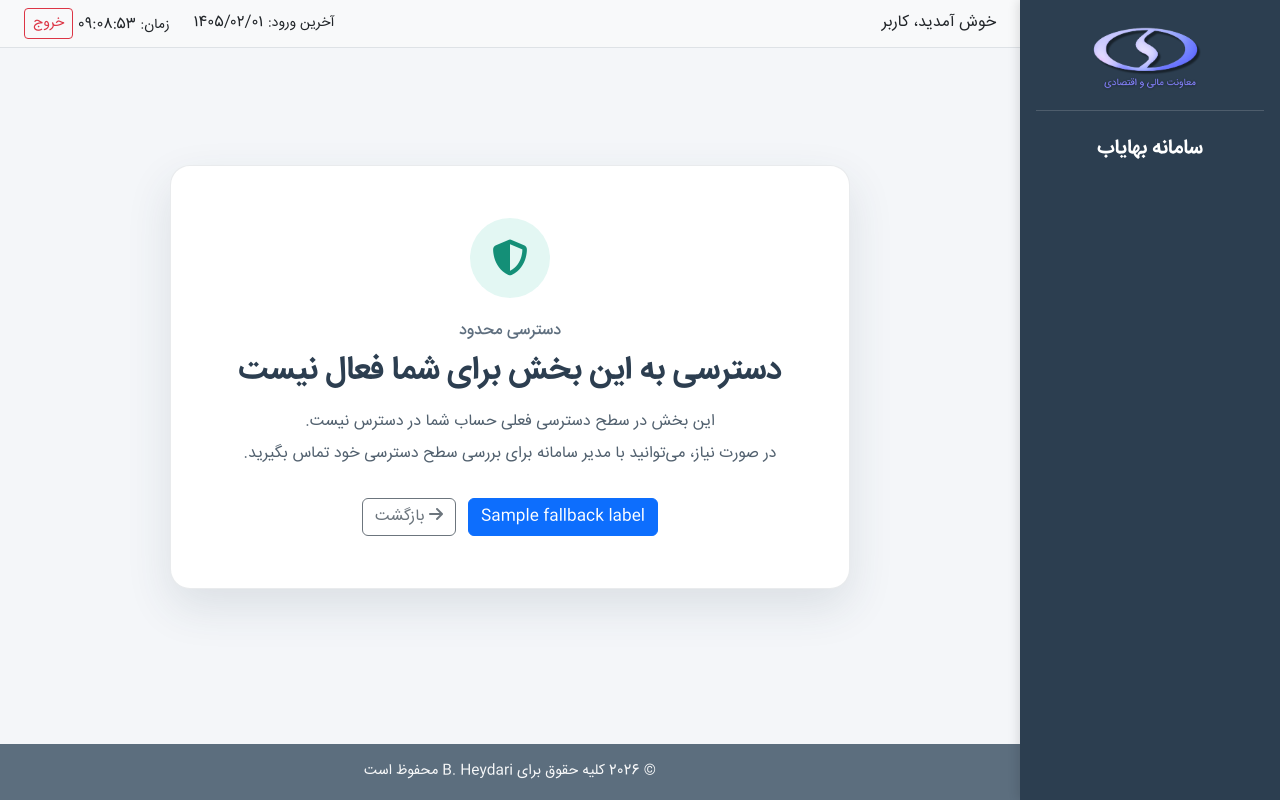
After one commit to BabakHeidari/Engcost_determination_app, a Flask app: template templates/errors/403.html in a window 1280 px wide. The commit adds this page. Run offline with Flask 3, Linux system fonts and the light colour scheme; the template is opened without the code that fills it: most values are stand-ins (such as "Sample title", 1, 10 or a date in 2020).

Commit message:
Add friendly Persian access-denied experience

```diff
--- a/app.py
+++ b/app.py
@@ -1,4 +1,4 @@
-from flask import Flask, redirect, url_for
+from flask import Flask, jsonify, redirect, render_template, request, url_for
 # from functools import wraps
 from modules.auth.routes import auth_bp
 from modules.desk.routes import desk_bp
@@ -11,7 +11,7 @@ from modules.profile.routes import profile_bp
 import secrets
 from utils.auth import load_current_user
 from utils.module_registry import MODULE_REGISTRY
-from utils.profile_authorization import get_effective_level, is_top_level_admin
+from utils.profile_authorization import first_accessible_endpoint, get_effective_level, is_top_level_admin
 from utils.localization import DEFAULT_DIRECTION, DEFAULT_LANGUAGE, DEFAULT_LOCALE, display_value, format_jalali_date, format_jalali_datetime, format_persian_digits, parse_jalali_input, t
 from utils.demo_data import persian_demo_enabled
 
@@ -30,6 +30,41 @@ app.register_blueprint(general_parameters_bp)
 app.register_blueprint(factory_parameters_bp)
 app.register_blueprint(cost_calculation_bp, url_prefix="/cost")
 app.register_blueprint(profile_bp)
+
+
+def _expects_json_error():
+    """Keep API, JSON, and XHR failures machine-readable."""
+    return (
+        request.path.startswith("/api/")
+        or request.is_json
+        or request.headers.get("X-Requested-With") == "XMLHttpRequest"
+        or request.accept_mimetypes.best == "application/json"
+    )
+
+
+@app.errorhandler(403)
+def forbidden(_error):
+    """Present authorization failures without changing their HTTP semantics."""
+    if _expects_json_error():
+        return jsonify({
+            "success": False,
+            "error": "forbidden",
+            "message": "سطح دسترسی فعلی حساب شما برای انجام این عملیات کافی نیست.",
+        }), 403
+
+    current_user = load_current_user()
+    fallback_endpoint = first_accessible_endpoint(current_user)
+    if fallback_endpoint:
+        fallback_url = url_for(fallback_endpoint)
+        fallback_label = "رفتن به میز کار" if fallback_endpoint == "desk.workdesk" else "رفتن به بخش در دسترس"
+    else:
+        fallback_url = url_for("auth.logout")
+        fallback_label = "خروج امن"
+    return render_template(
+        "errors/403.html",
+        fallback_url=fallback_url,
+        fallback_label=fallback_label,
+    ), 403
 
 app.jinja_env.filters["display_value"] = display_value
 app.jinja_env.filters["persian_digits"] = format_persian_digits
--- a/static/css/style.css
+++ b/static/css/style.css
@@ -215,6 +215,81 @@ samp,
 /* Prevent body scroll when sidebar is open on mobile */
 body.sidebar-open {
     overflow: hidden;
+}
+
+/* Friendly access-denied state */
+.access-denied {
+    min-block-size: calc(100vh - 190px);
+    display: grid;
+    place-items: center;
+    padding-block: 2rem;
+}
+
+.access-denied__card {
+    inline-size: min(100%, 680px);
+    padding: clamp(1.5rem, 5vw, 3.25rem);
+    border: 1px solid rgba(44, 62, 80, 0.1);
+    border-radius: 1.25rem;
+    background: #fff;
+    box-shadow: 0 18px 45px rgba(44, 62, 80, 0.12);
+    text-align: center;
+}
+
+.access-denied__icon {
+    display: inline-grid;
+    place-items: center;
+    inline-size: 5rem;
+    block-size: 5rem;
+    margin-block-end: 1.25rem;
+    border-radius: 50%;
+    background: rgba(26, 188, 156, 0.12);
+    color: #148f77;
+    font-size: 2.25rem;
+}
+
+.access-denied__eyebrow {
+    margin-block-end: 0.5rem;
+    color: #5f6f7f;
+    font-weight: 500;
+}
+
+.access-denied h1 {
+    margin-block-end: 1rem;
+    color: #2c3e50;
+    font-size: clamp(1.35rem, 4vw, 2rem);
+    font-weight: 700;
+}
+
+.access-denied__message {
+    margin: 0 auto 1.75rem;
+    color: #52616f;
+    line-height: 2;
+}
+
+.access-denied__actions {
+    display: flex;
+    justify-content: center;
+    gap: 0.75rem;
+}
+
+.access-denied__actions .btn:focus-visible {
+    outline: 3px solid rgba(26, 188, 156, 0.4);
+    outline-offset: 3px;
+}
+
+@media (max-width: 575.98px) {
+    .access-denied {
+        min-block-size: calc(100vh - 150px);
+        padding-block: 1rem;
+    }
+
+    .access-denied__actions {
+        flex-direction: column;
+    }
+
+    .access-denied__actions .btn {
+        inline-size: 100%;
+    }
 }
 
 .sidebar-toggle {
--- /dev/null
+++ b/templates/errors/403.html
@@ -0,0 +1,37 @@
+{% extends "base.html" %}
+
+{% block title %}دسترسی محدود | سامانه بهایاب{% endblock %}
+
+{% block content %}
+<section class="access-denied" aria-labelledby="access-denied-title">
+    <div class="access-denied__card" role="alert">
+        <div class="access-denied__icon" aria-hidden="true">
+            <i class="fa-solid fa-shield-halved"></i>
+        </div>
+        <p class="access-denied__eyebrow">دسترسی محدود</p>
+        <h1 id="access-denied-title">دسترسی به این بخش برای شما فعال نیست</h1>
+        <p class="access-denied__message">
+            این بخش در سطح دسترسی فعلی حساب شما در دسترس نیست.<br>
+            در صورت نیاز، می‌توانید با مدیر سامانه برای بررسی سطح دسترسی خود تماس بگیرید.
+        </p>
+        <div class="access-denied__actions">
+            <a class="btn btn-primary" href="{{ fallback_url }}">{{ fallback_label }}</a>
+            <a class="btn btn-outline-secondary" id="accessDeniedBack" href="{{ fallback_url }}">
+                <i class="fa-solid fa-arrow-right" aria-hidden="true"></i>
+                بازگشت
+            </a>
+        </div>
+    </div>
+</section>
+{% endblock %}
+
+{% block extra_js %}
+<script>
+    document.getElementById('accessDeniedBack').addEventListener('click', function (event) {
+        if (window.history.length > 1) {
+            event.preventDefault();
+            window.history.back();
+        }
+    });
+</script>
+{% endblock %}
```
Also changed, not shown: docs/access-denied-ux.md (added, +40 -0 lines), docs/profile-access-control-model.md (+10 -0 lines), docs/profile-module-implementation-plan.md (+14 -1 lines), modules/factory_parameters/routes.py (+4 -4 lines), tests/test_friendly_forbidden.py (added, +161 -0 lines).
